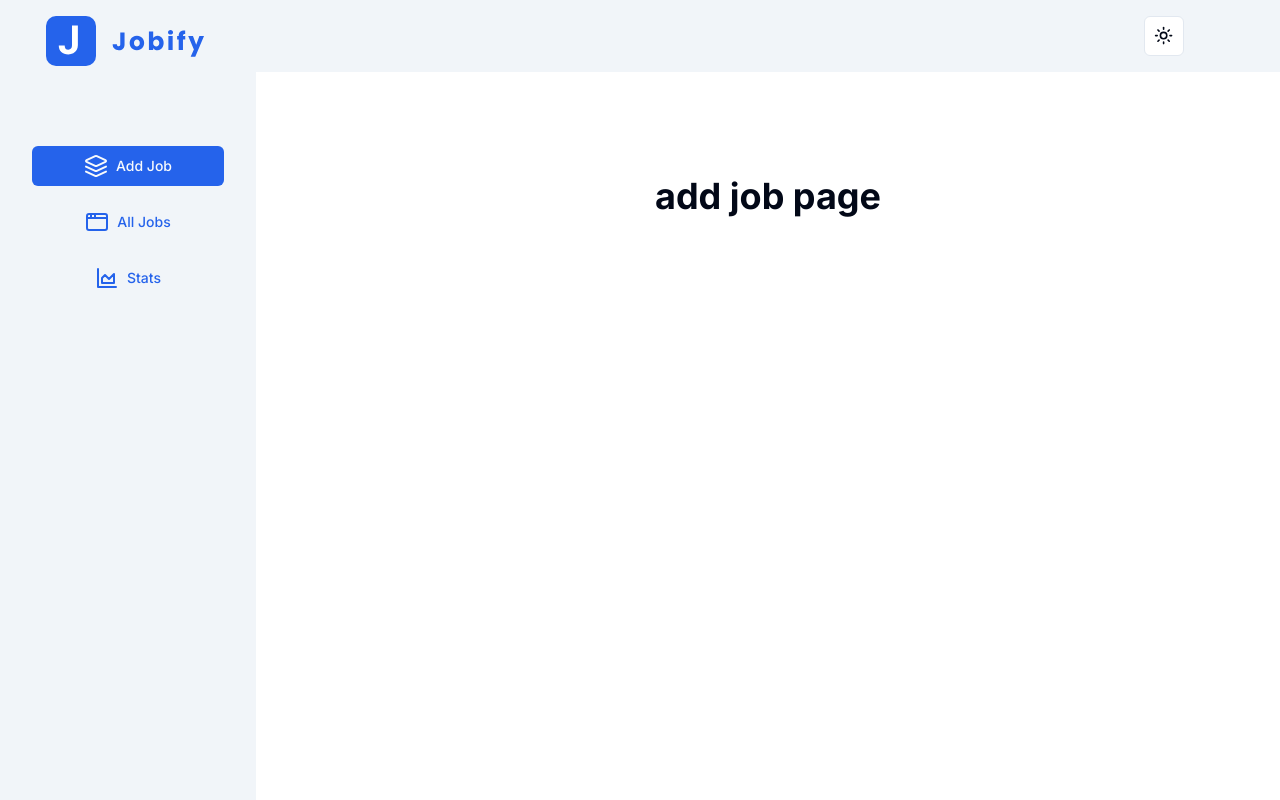
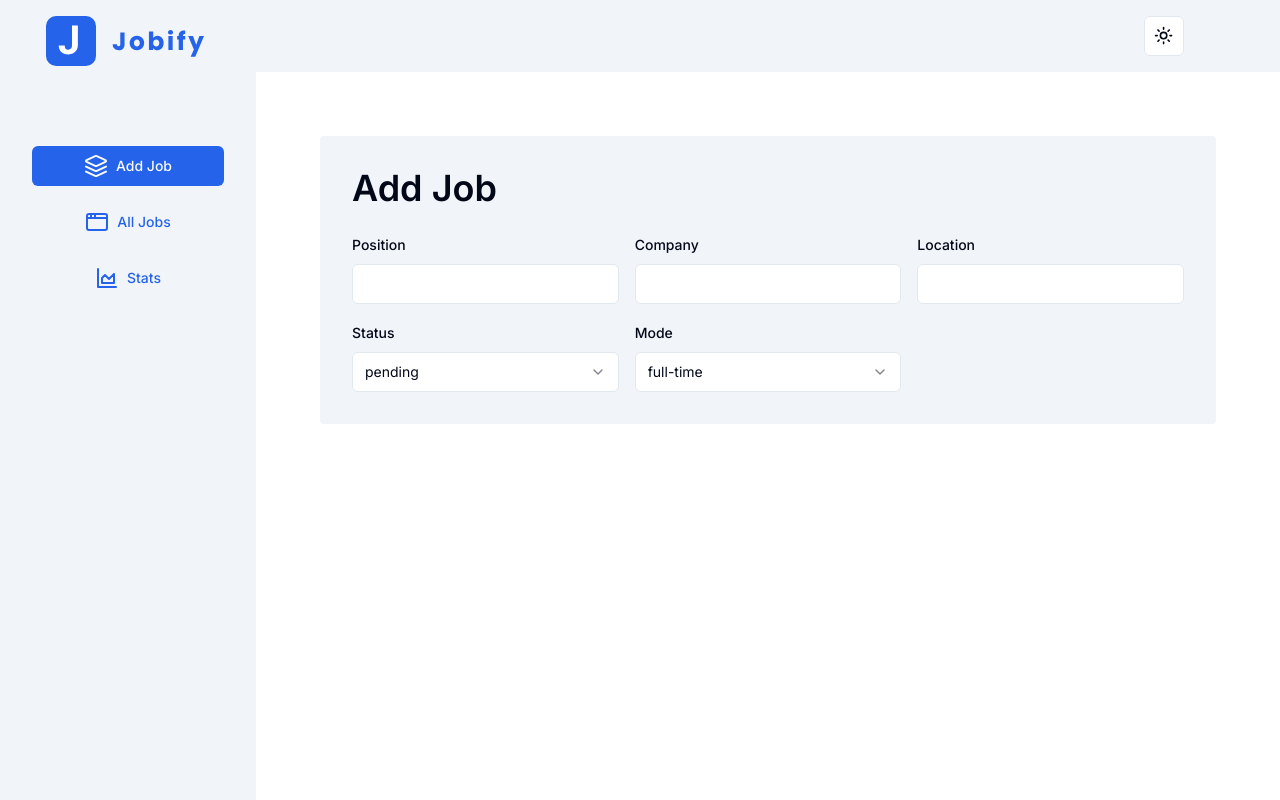
Before and after one commit to YoussefAbdelrazk/jobify-app, a Next.js app: page /add-job in a window 1280 px wide. Built offline with nearby package versions, Linux system fonts and the light colour scheme.

Commit message:
creating addJobForm and connect subabase and prisma

```diff
--- a/app/(dashboard)/add-job/page.tsx
+++ b/app/(dashboard)/add-job/page.tsx
@@ -1,5 +1,9 @@
+import CreateJobForm from '@/components/CreateJobForm';
+
 export default function addjobPage() {
   return (
-    <h1 className=' text-4xl font-bold text-center mt-10'>add job page</h1>
+    <>
+      <CreateJobForm />
+    </>
   );
 }
--- a/app/layout.tsx
+++ b/app/layout.tsx
@@ -17,9 +17,9 @@ export default function RootLayout({
   return (
     <ClerkProvider>
       <html lang='en' suppressHydrationWarning>
-        <Providers>
-          <body className={inter.className}>{children}</body>
-        </Providers>
+        <body className={inter.className}>
+          <Providers>{children}</Providers>
+        </body>
       </html>
     </ClerkProvider>
   );
--- /dev/null
+++ b/components/CreateJobForm.tsx
@@ -0,0 +1,64 @@
+'use client';
+
+import { zodResolver } from '@hookform/resolvers/zod';
+import { useForm } from 'react-hook-form';
+
+import {
+  JobStatus,
+  JobMode,
+  createAndEditJobSchema,
+  CreateAndEditJobType,
+} from '@/utils/types';
+
+import { Button } from '@/components/ui/button';
+import { Form } from '@/components/ui/form';
+
+import { CustomFormField, CustomFormSelect } from './FormComponents';
+
+export default function CreateJobForm() {
+  const form = useForm<CreateAndEditJobType>({
+    resolver: zodResolver(createAndEditJobSchema),
+    defaultValues: {
+      position: '',
+      company: '',
+      location: '',
+      status: JobStatus.Pending,
+      mode: JobMode.FullTime,
+    },
+  });
+  const onSubmit = (values: CreateAndEditJobType) => {
+    console.log(values, 'data');
+  };
+  return (
+    <Form {...form}>
+      <form
+        onSubmit={form.handleSubmit(onSubmit)}
+        className='p-8 bg-muted rounded '
+      >
+        <h2 className=' capitalize font-semibold text-4xl mb-6'>Add Job </h2>
+        <div className=' grid gap-4 md:grid-cols-2 lg:grid-cols-3 items-start  '>
+          {/* postion */}
+          <CustomFormField name='position' control={form.control} />
+          {/* company */}
+          <CustomFormField name='company' control={form.control} />
+          {/* location */}
+          <CustomFormField name='location' control={form.control} />
+          {/* status */}
+          <CustomFormSelect
+            name='status'
+            control={form.control}
+            items={Object.values(JobStatus)}
+            labelText='status'
+          />
+          {/* mode */}
+          <CustomFormSelect
+            name='mode'
+            control={form.control}
+            items={Object.values(JobMode)}
+            labelText='mode'
+          />
+        </div>
+      </form>
+    </Form>
+  );
+}
--- /dev/null
+++ b/components/FormComponents.tsx
@@ -0,0 +1,81 @@
+import { Control } from 'react-hook-form';
+import {
+  Select,
+  SelectContent,
+  SelectItem,
+  SelectTrigger,
+  SelectValue,
+} from '@/components/ui/select';
+import {
+  FormControl,
+  FormField,
+  FormItem,
+  FormLabel,
+  FormMessage,
+} from '@/components/ui/form';
+import { Input } from './ui/input';
+
+type CustomFormFieldProps = {
+  name: string;
+  control: Control<any>;
+};
+
+export function CustomFormField({ name, control }: CustomFormFieldProps) {
+  return (
+    <FormField
+      control={control}
+      name={name}
+      render={({ field }) => (
+        <FormItem>
+          <FormLabel className='capitalize'>{name}</FormLabel>
+          <FormControl>
+            <Input {...field} />
+          </FormControl>
+          <FormMessage />
+        </FormItem>
+      )}
+    />
+  );
+}
+
+type CustomSelectFieldProps = {
+  name: string;
+  control: Control<any>;
+  items: string[];
+  labelText?: string;
+};
+
+export function CustomFormSelect({
+  name,
+  control,
+  items,
+  labelText,
+}: CustomSelectFieldProps) {
+  return (
+    <FormField
+      control={control}
+      name={name}
+      render={({ field }) => {
+        return (
+          <FormItem>
+            <FormLabel className='capitalize'>{labelText || name}</FormLabel>
+            <FormControl>
+              <Select onValueChange={field.onChange} defaultValue={field.value}>
+                <SelectTrigger>
+                  <SelectValue />
+                </SelectTrigger>
+                <SelectContent>
+                  {items.map((item) => (
+                    <SelectItem key={item} value={item}>
+                      {item}
+                    </SelectItem>
+                  ))}
+                </SelectContent>
+              </Select>
+            </FormControl>
+          </FormItem>
+        );
+      }}
+    />
+  );
+}
--- /dev/null
+++ b/utils/types.ts
@@ -0,0 +1,41 @@
+import * as z from 'zod';
+
+export type JobType = {
+  id: string;
+  createdAt: Date;
+  updatedAt: Date;
+  clerkId: string;
+  position: string;
+  company: string;
+  location: string;
+  status: string;
+  mode: string;
+};
+
+export enum JobStatus {
+  Pending = 'pending',
+  Interview = 'interview',
+  Declined = 'declined',
+}
+
+export enum JobMode {
+  FullTime = 'full-time',
+  PartTime = 'part-time',
+  Internship = 'internship',
+}
+
+export const createAndEditJobSchema = z.object({
+  position: z.string().min(2, {
+    message: 'position must be at least 2 characters.',
+  }),
+  company: z.string().min(2, {
+    message: 'company must be at least 2 characters.',
+  }),
+  location: z.string().min(2, {
+    message: 'location must be at least 2 characters.',
+  }),
+  status: z.nativeEnum(JobStatus),
+  mode: z.nativeEnum(JobMode),
+});
+
+export type CreateAndEditJobType = z.infer<typeof createAndEditJobSchema>;
```
Also changed, not shown: utils/actions.ts (added, +35 -0 lines), utils/db.ts (added, +17 -0 lines), 1 other file (tests, documents, lock files or other folders).
